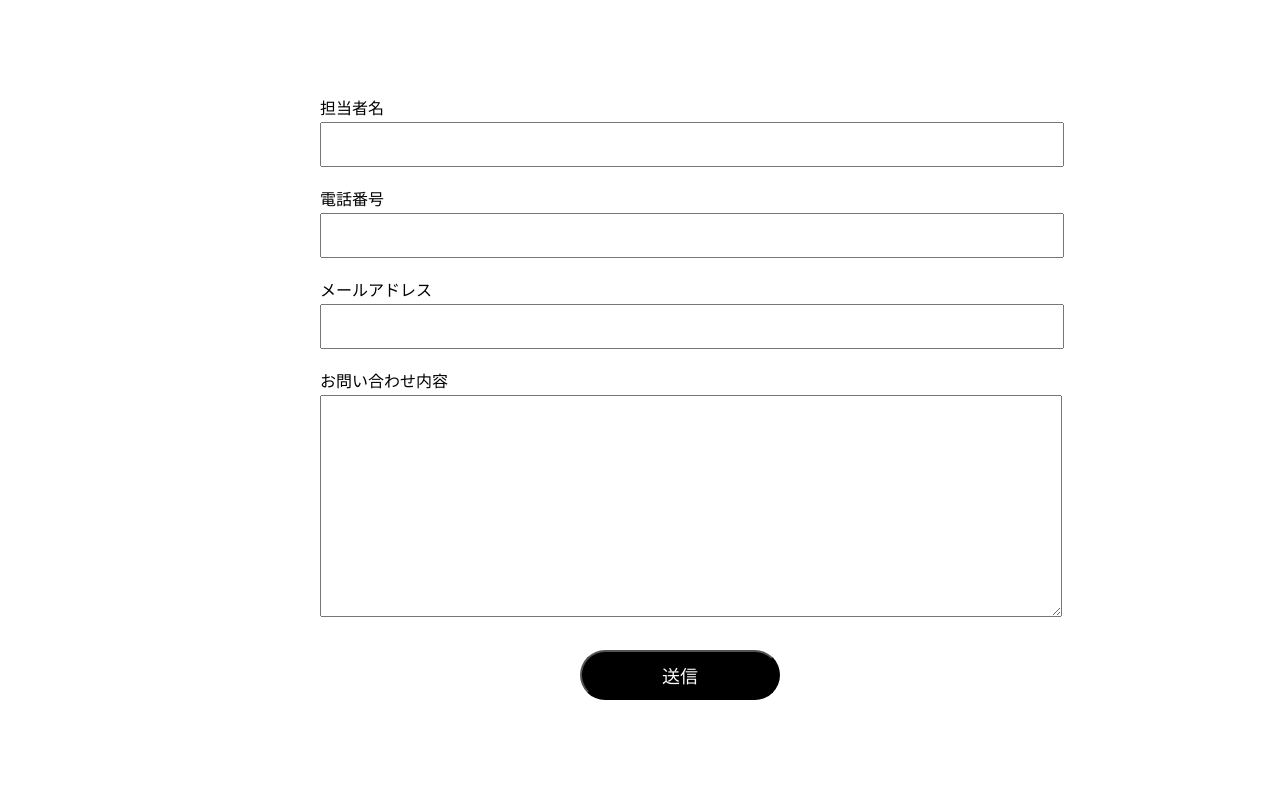
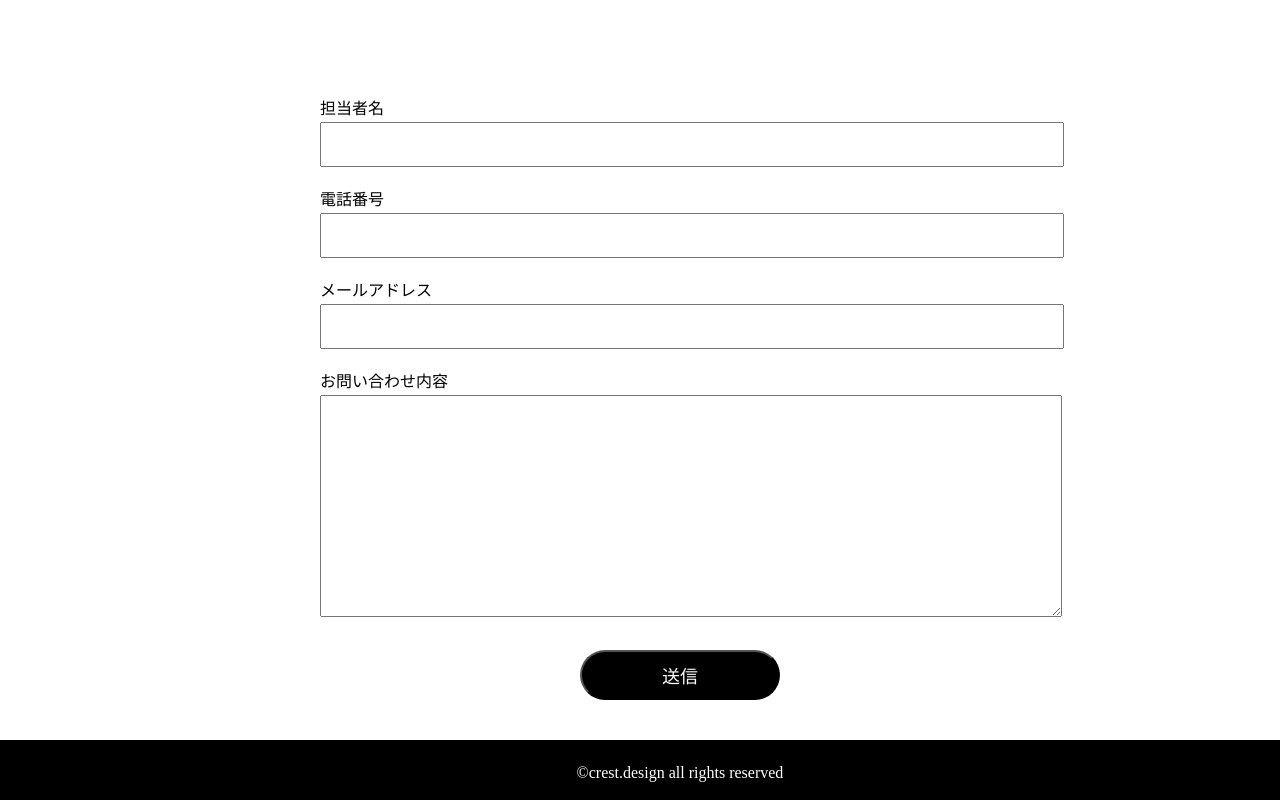
Before and after one commit to kohki-nakamura/crestadesign-cording-first, a plain HTML site: page index.html in a window 1280 px wide. Shown: the part 3089-3889 px from the top of the page. Before the commit the page ends 3829 px from the top, so only its background shows below. Drawn offline with Linux system fonts and the light colour scheme.

Commit message:
fix: footer

```diff
--- a/css/style.scss
+++ b/css/style.scss
@@ -152,3 +152,14 @@ header {
 		}
 	}
 }
+
+footer {
+	background-color: black;
+	color: white;
+	height: 60px;
+	text-align: center;
+
+	p {
+  		padding-top: 25px;
+	}
+}
--- a/index.html
+++ b/index.html
@@ -96,6 +96,10 @@
 			</div>
 		</div>
 	</section>
-	<footer></footer>
+	<footer>
+		<div class="container">
+			<p>©︎crest.design all rights reserved</p>
+		</div>
+	</footer>
 </body>
 </html>
```
Also changed, not shown: css/style.css, 1 other file.
